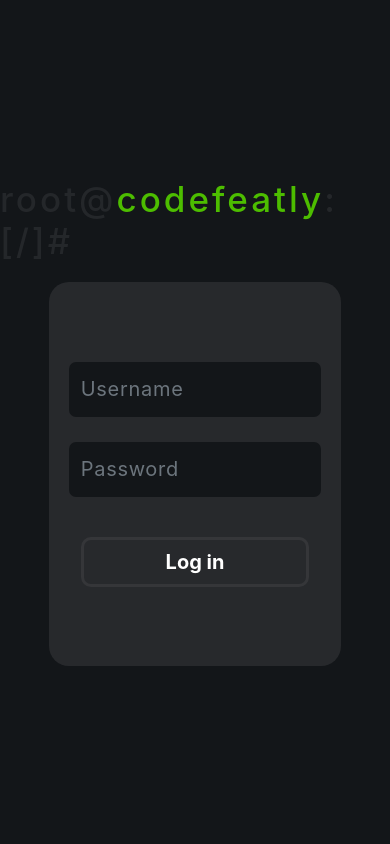
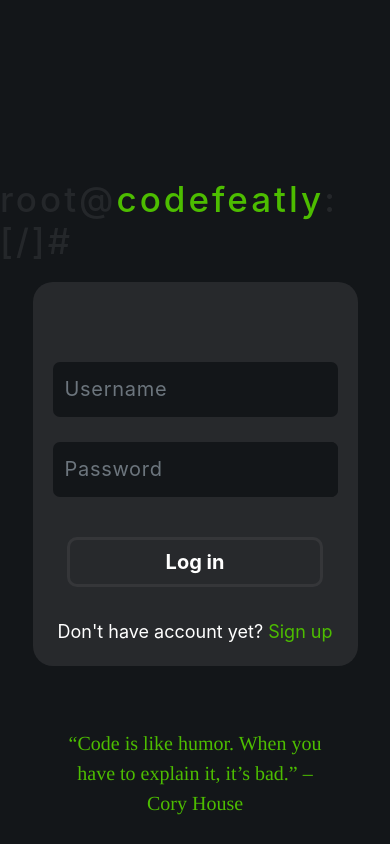
Before and after one commit to N0n3-github/codefeatly, a Django app: page / in a window 390 px wide. Run offline with Django 3.2, Linux system fonts and the light colour scheme; some libraries are stand-ins or nearby versions.

Commit message:
Updated frontend and added registration page

```diff
--- a/codefeatly/urls.py
+++ b/codefeatly/urls.py
@@ -18,5 +18,5 @@ from django.urls import path, include
 
 urlpatterns = [
     path('admin/', admin.site.urls),
-    path('', include('main.urls'))
+    path('', include('main.urls')),
 ]
--- a/main/urls.py
+++ b/main/urls.py
@@ -2,5 +2,6 @@ from django.urls import path
 from . import views
 
 urlpatterns = [
-    path('', views.index, name="index")
+    path('', views.index, name="index"),
+    path('signup', views.signup, name="signup"),
 ]
--- a/main/views.py
+++ b/main/views.py
@@ -3,3 +3,7 @@ from django.shortcuts import render
 
 def index(request):
     return render(request, 'main/index.html')
+
+
+def signup(request):
+    return render(request, 'main/signup.html')
--- a/templates/main/index.html
+++ b/templates/main/index.html
@@ -6,7 +6,8 @@
         {% load static %}
         <link rel="stylesheet" href="{% static 'bootstrap/css/bootstrap.min.css' %}">
         <link rel="stylesheet" href="{% static 'main/style.css' %}">
-        <script src="{% static 'js/jquery-3.4.1.js' %}"></script>
+        <script src="{% static 'jquery/jquery-3.4.1.js' %}"></script>
+        <script src="{% static 'fontawesome/fontawesome_all.js' %}"></script>
         <title>Codefeatly</title>
     </head>
     <body>
@@ -14,20 +15,58 @@
             <h1 class="title">
                 root@<font class="green">codefeatly</font>:[/]# <font class="cursor green">█</font>
             </h1>
-            <div class="login-container d-flex flex-column justify-content-center col-xl-5 col-lg-6 col-md-7 col-sm-9 col-9">
+            <div class="login-container d-flex flex-column justify-content-center col-xl-5 col-lg-6 col-md-7 col-sm-9 col-10">
                 <input class="form-control input" placeholder="Username">
-                <input type="password" class="form-control input" placeholder="Password">
+                <div class="input-group">
+                    <input id="passwd_input" type="password" class="form-control input" placeholder="Password">
+                    <span class="input-group-btn">
+                        <button class="btn btn-default show_hide_pwd_btn">
+                            <i class="fas fa-eye-slash"></i>
+                        </button>
+                    </span>
+                </div>
                 <button class="form-control btn-login">Log in</button>
+                <p class="signup-text">Don't have account yet? <a href="signup">Sign up</a></p>
+            </div>
+            <div class="quote_container col-xl-5 col-lg-6 col-md-7 col-sm-9 col-9">
+                <p class="quote"></p>
             </div>
         </div>
         <script type="text/javascript">
             $(document).ready(function() {
+                var quotes = [
+                    '“First, solve the problem. Then, write the code.” – John Johnson',
+                    '“Experience is the name everyone gives to their mistakes.” – Oscar Wilde',
+                    '“In order to be irreplaceable, one must always be different” – Coco Chanel',
+                    '“Java is to JavaScript what car is to Carpet.” – Chris Heilmann',
+                    '“Knowledge is power.” – Francis Bacon',
+                    '“Code is like humor. When you have to explain it, it’s bad.” – Cory House',
+                    '“Fix the cause, not the symptom.” – Steve Maguire',
+                    '“Simplicity is the soul of efficiency.” – Austin Freeman',
+                    '“Before software can be reusable it first has to be usable.” – Ralph Johnson',
+                    '“Make it work, make it right, make it fast.” – Kent Beck',
+                    '“Talk is cheap. Show me the code.” - Linus Torvalds',
+                    '“Truth can only be found in one place: the code.” ― Robert C. Martin',
+                    '“Deleted code is debugged code.” ― Jeff Sickel',
+                    '“It’s harder to read code than to write it.” — Joel Spolsky',
+                ]
+                $('.quote').html((quotes[Math.floor(Math.random() * quotes.length)]));
                 setInterval(function() {
                     if ($('.cursor').hasClass('transparent'))
                         $('.cursor').removeClass('transparent');
                     else
                         $('.cursor').addClass('transparent');
                 }, 600);
+                $('.show_hide_pwd_btn').click(function() {
+                    if ($('#passwd_input').attr('type') == 'password') {
+                        $('#passwd_input').attr('type', 'text');
+                        $('.fa-eye-slash').removeClass('fa-eye-slash').addClass('fa-eye');
+                    }
+                    else {
+                        $('#passwd_input').attr('type', 'password');
+                        $('.fa-eye').removeClass('fa-eye').addClass('fa-eye-slash');
+                    }
+                });
             });
         </script>
     </body>
```
Also changed, not shown: templates/main/signup.html (+24 -2 lines).
